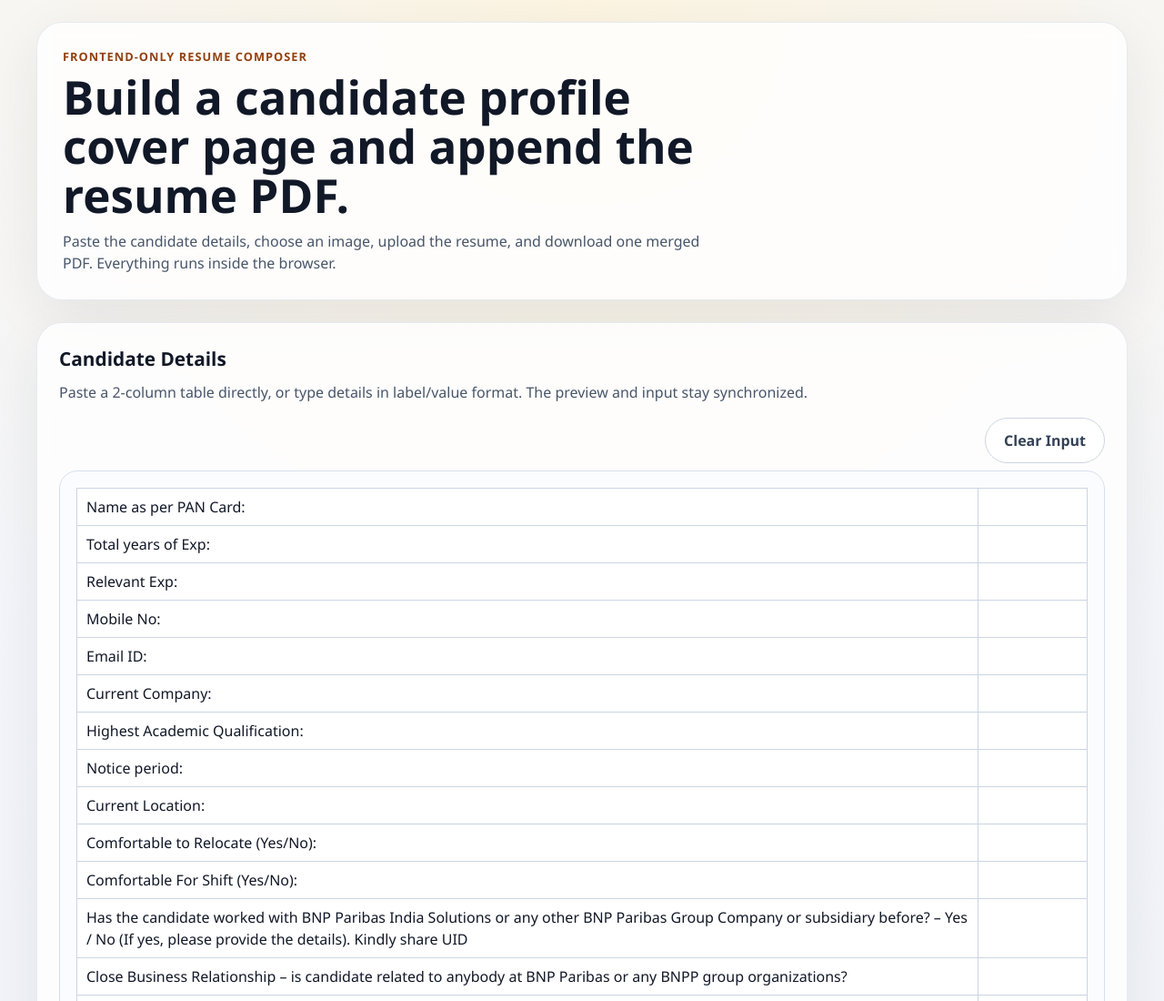
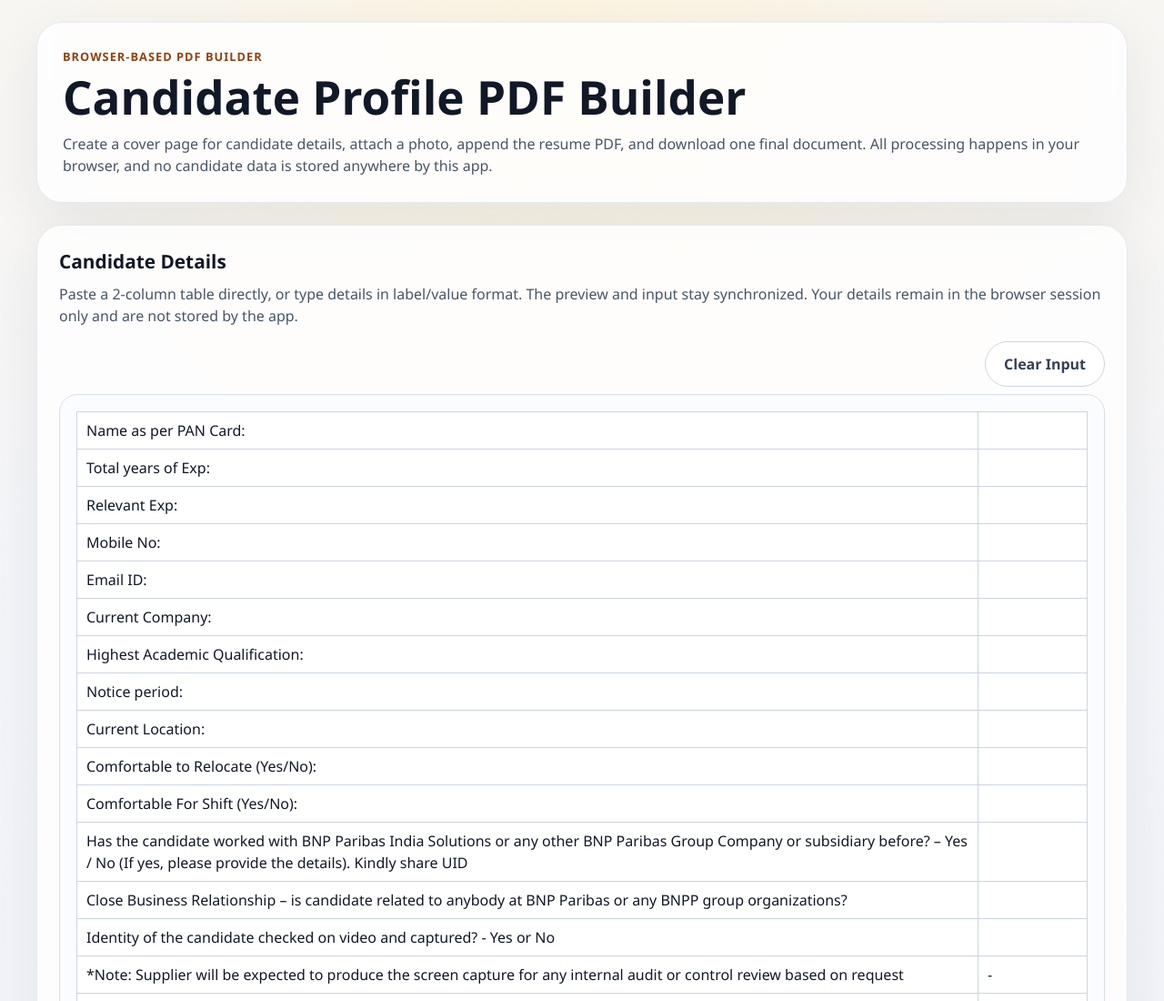
Before and after one commit to lalitdwm/PackMyResume, a plain HTML site: page index.html in a window 1280 px wide. Shown: the top 1100 px of the page at 91% size. Drawn offline with Linux system fonts and the light colour scheme.

Commit message:
Content changes

```diff
--- a/index.html
+++ b/index.html
@@ -11,11 +11,12 @@
     <main class="app-shell">
       <section class="hero-card">
         <div>
-          <p class="eyebrow">Frontend-only Resume Composer</p>
-          <h1>Build a candidate profile cover page and append the resume PDF.</h1>
+          <p class="eyebrow">Browser-Based PDF Builder</p>
+          <h1>Candidate Profile PDF Builder</h1>
           <p class="hero-copy">
-            Paste the candidate details, choose an image, upload the resume, and download one
-            merged PDF. Everything runs inside the browser.
+            Create a cover page for candidate details, attach a photo, append the resume PDF, and
+            download one final document. All processing happens in your browser, and no candidate
+            data is stored anywhere by this app.
           </p>
         </div>
       </section>
@@ -25,7 +26,8 @@
           <h2>Candidate Details</h2>
           <p class="panel-copy">
             Paste a 2-column table directly, or type details in label/value format. The preview and
-            input stay synchronized.
+            input stay synchronized. Your details remain in the browser session only and are not
+            stored by the app.
           </p>
           <div class="input-toolbar">
             <button class="secondary-button" id="clear-input-button" type="button">Clear Input</button>
--- a/styles.css
+++ b/styles.css
@@ -78,7 +78,7 @@
 
 .hero-copy {
   margin: 12px 0 0;
-  max-width: 720px;
+  max-width: 100%;
 }
 
 .primary-button {
```
